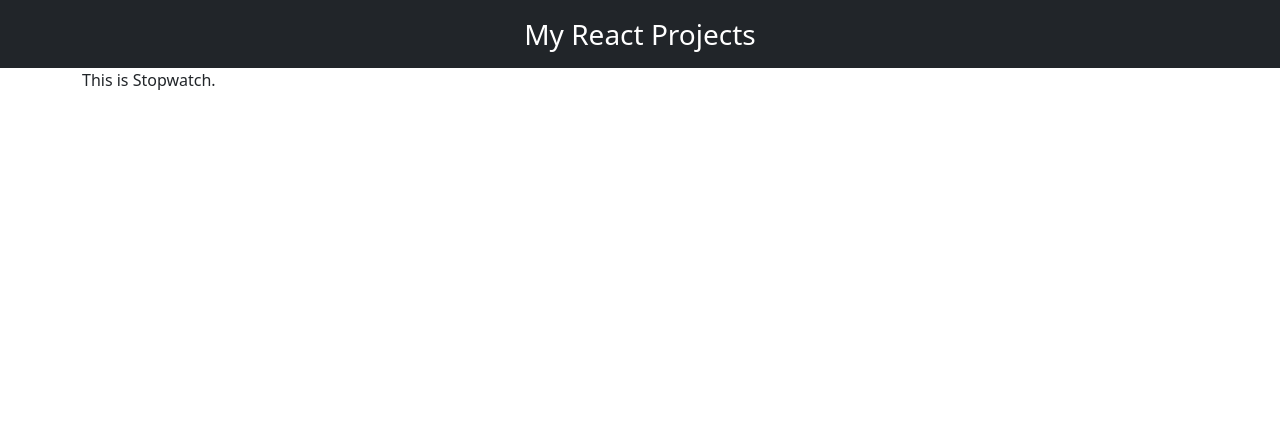
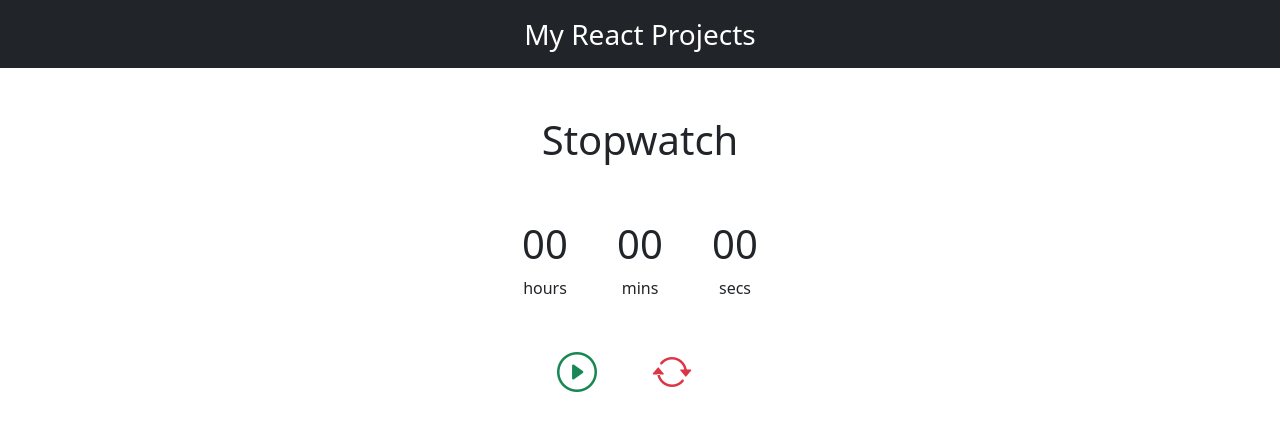
Before and after one commit to bibashmgr/my-projects, a React (Create React App) app: page /stopwatch in a window 1280 px wide. Shown: the top 430 px of the page. Built offline with nearby package versions, Linux system fonts and the light colour scheme.

Commit message:
Project 02

```diff
--- a/src/apps/Countdown.js
+++ b/src/apps/Countdown.js
@@ -14,10 +14,10 @@ const Countdown = () => {
     const [btn, setBtn] = useState('bi bi-play-circle text-success');
 
     const [values,setValues] = useState({
-        days: 0,
-        hours: 0,
-        mins: 0,
-        secs: 0,
+        days: '00',
+        hours: '00',
+        mins: '00',
+        secs: '00',
     });
     let {days,hours,mins,secs} = values;
 
@@ -57,7 +57,7 @@ const Countdown = () => {
                 },1000);
             }else {
                 setBtn('bi bi-play-circle text-success');
-                setValues({days:0, hours:0, mins:0, secs:0});
+                setValues({days:'00', hours:'00', mins:'00', secs:'00'});
                 clearInterval(window.countStart);
             }
         }
--- a/src/apps/Stopwatch.js
+++ b/src/apps/Stopwatch.js
@@ -11,8 +11,52 @@ const Stopwatch = () => {
     return (
         <>
             <Nav></Nav>
-            <section className='container'>
-                This is Stopwatch.
+            <section className='container mt-5'>
+
+                <div className='row text-center'>
+                    <div className='h1'>
+                        Stopwatch
+                    </div>
+                </div>
+
+                <form className='row mt-5 form-container'>
+
+                    <div className='col-2 col-lg-1'>
+                        <div className='row'>
+                            <div className='h1' id='div-hours'>00</div>
+                        </div>
+                        <div className='row'>
+                            <label htmlFor="hours">hours</label>
+                        </div>
+                    </div>
+                    <div className='col-2 col-lg-1'>
+                        <div className='row'>
+                            <div className='h1' id='div-mins'>00</div>
+                        </div>
+                        <div className='row'>
+                            <label htmlFor="mins">mins</label>
+                        </div>
+                    </div>
+                    <div className='col-2 col-lg-1'>
+                        <div className='row'>
+                            <div className='h1' id='div-secs'>00</div>
+                        </div>
+                        <div className='row'>
+                            <label htmlFor="secs">secs</label>
+                        </div>
+                    </div>
+
+                </form>
+
+                <div className='row mt-5 justify-content-center'>
+                    <div className='col-2 col-lg-1 h1'>
+                        <i className='bi bi-play-circle text-success'></i>
+                    </div>
+                    <div className='col-2 col-lg-1 h1'>
+                        <i className='bi bi-arrow-repeat text-danger'></i>
+                    </div>
+                </div>
+
             </section>
         </>
     )
--- a/src/styles/Countdown.css
+++ b/src/styles/Countdown.css
@@ -11,3 +11,7 @@ input {
     width: 50%;
     padding: 1rem 0rem;
 }
+
+i {
+    transition: all 0.1s;
+}
```
